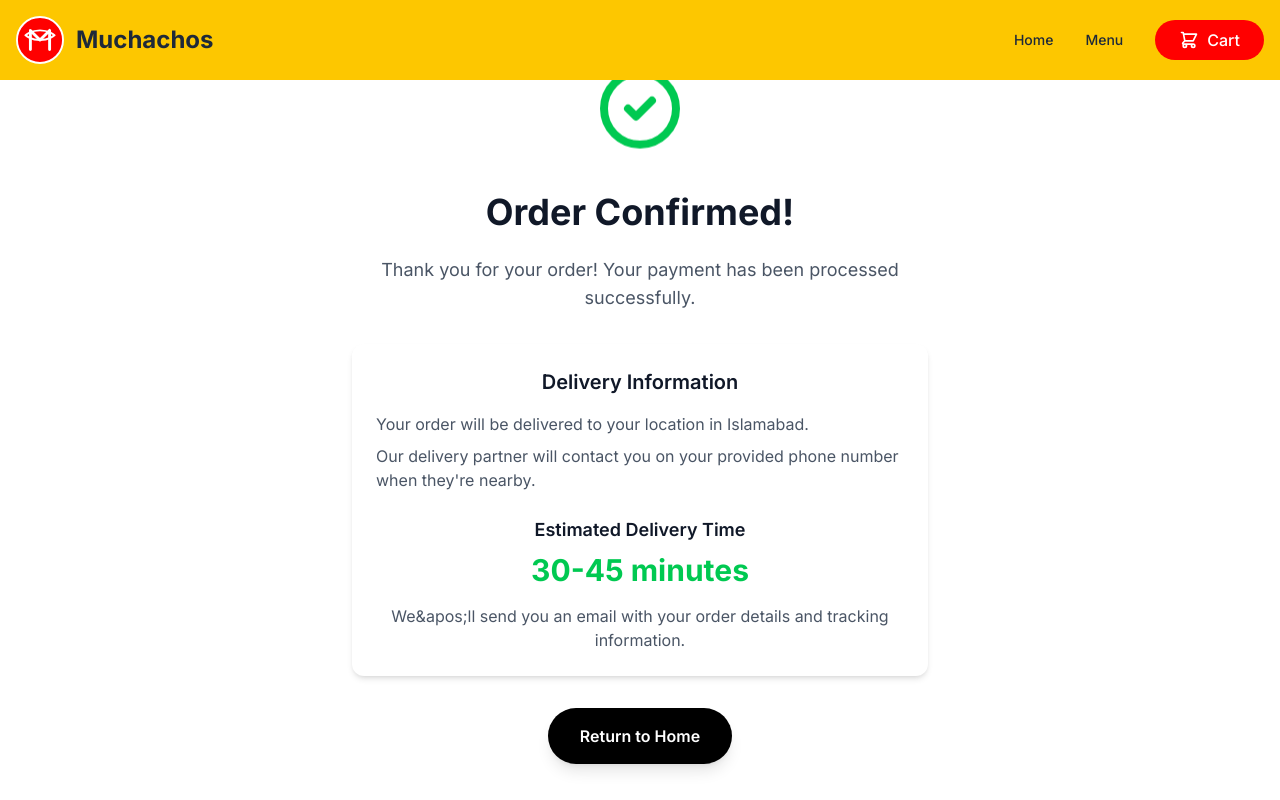
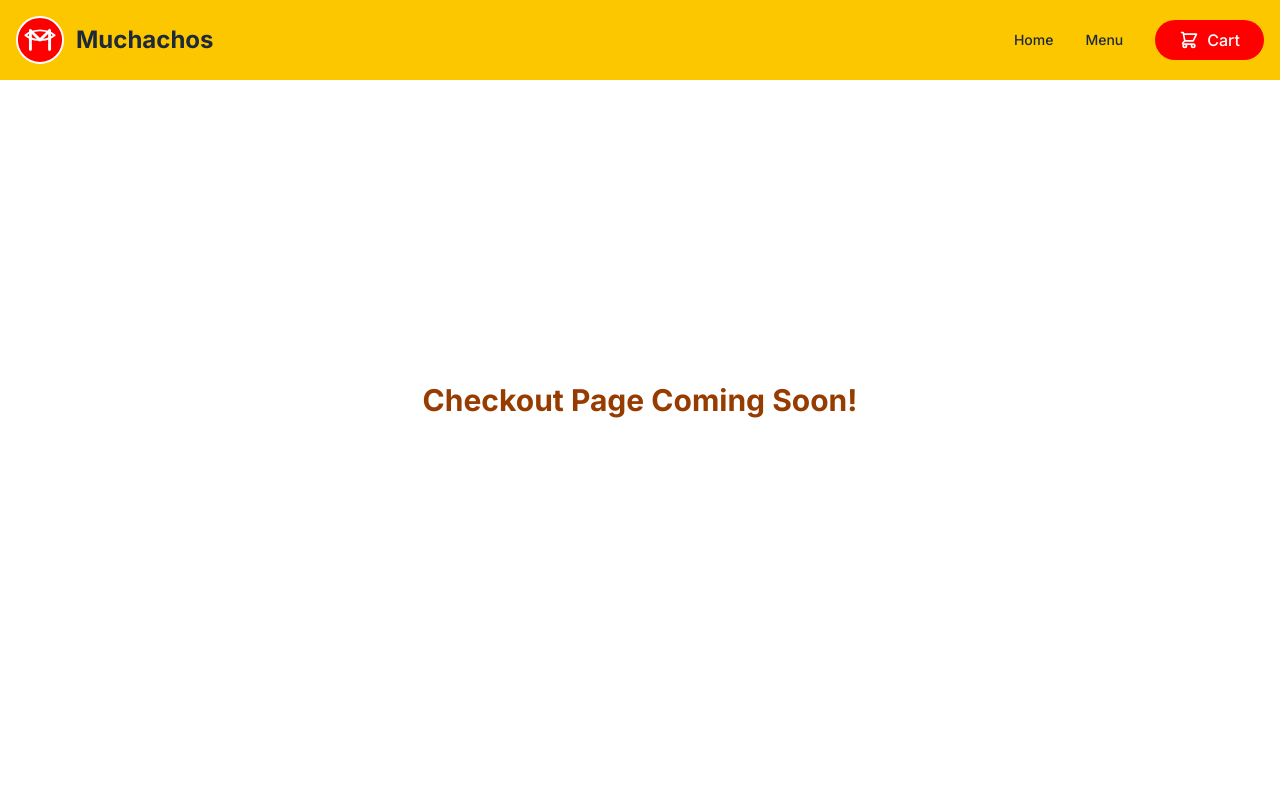
Before and after one commit to hafsabibi195/muchachos-food, a Next.js app: page /checkout in a window 1280 px wide. Before the commit this address had no page. Built offline with nearby package versions, Linux system fonts and the light colour scheme.

Commit message:
fix: replace checkout page with safe static version

```diff
--- a/src/app/checkout/page.tsx
+++ b/src/app/checkout/page.tsx
@@ -1,95 +1,9 @@
-'use client';
-
-import { useEffect, useState } from 'react';
-import { useRouter, useSearchParams } from 'next/navigation';
-import Link from 'next/link';
-import { useCart } from '@/contexts/CartContext';
-
 export default function CheckoutPage() {
-  const router = useRouter();
-  const searchParams = useSearchParams();
-  const { items, clearCart } = useCart();
-  const [isCleared, setIsCleared] = useState(false);
-  const paymentMethod = searchParams.get('method') || 'card';
-
-  useEffect(() => {
-    if (items.length === 0 && !isCleared) {
-      router.push('/cart');
-      return;
-    }
-
-    if (!isCleared && items.length > 0) {
-      const timer = setTimeout(() => {
-        clearCart();
-        setIsCleared(true);
-      }, 2000);
-
-      return () => clearTimeout(timer);
-    }
-  }, [items.length, router, clearCart, isCleared]);
-
   return (
-    <div className="min-h-[calc(100vh-64px)] flex flex-col items-center justify-center px-4 pt-16">
-      <div className="text-center max-w-xl mx-auto">
-        <div className="mb-8 transform transition-all duration-700 animate-bounce">
-          <svg
-            className="w-24 h-24 text-green-500 mx-auto"
-            fill="none"
-            stroke="currentColor"
-            viewBox="0 0 24 24"
-          >
-            <path
-              strokeLinecap="round"
-              strokeLinejoin="round"
-              strokeWidth={2}
-              d="M9 12l2 2 4-4m6 2a9 9 0 11-18 0 9 9 0 0118 0z"
-            />
-          </svg>
-        </div>
-
-        <h1 className="text-4xl font-bold text-gray-900 dark:text-white mb-6">
-          Order Confirmed!
-        </h1>
-
-        <p className="text-lg text-gray-600 dark:text-gray-300 mb-8">
-          {paymentMethod === 'cash'
-            ? 'Thank you for your order! Please have the payment ready when your delicious meal arrives.'
-            : 'Thank you for your order! Your payment has been processed successfully.'}
-        </p>
-
-        <div className="bg-white dark:bg-gray-800 rounded-xl p-6 shadow-md mb-8">
-          <h2 className="text-xl font-semibold text-gray-900 dark:text-white mb-4">
-            Delivery Information
-          </h2>
-          <div className="text-left mb-6">
-            <p className="text-gray-600 dark:text-gray-400 mb-2">
-              Your order will be delivered to your location in Islamabad.
-            </p>
-            <p className="text-gray-600 dark:text-gray-400">
-              Our delivery partner will contact you on your provided phone number when they&apos;re nearby.
-            </p>
-          </div>
-
-          <h3 className="text-lg font-semibold text-gray-900 dark:text-white mb-2">
-            Estimated Delivery Time
-          </h3>
-          <p className="text-3xl font-bold text-green-500 mb-4">
-            30-45 minutes
-          </p>
-          <p className="text-gray-600 dark:text-gray-400">
-            {paymentMethod === 'cash'
-              ? 'Have your cash ready for payment upon delivery.'
-              : 'We&apos;ll send you an email with your order details and tracking information.'}
-          </p>
-        </div>
-
-        <Link
-          href="/"
-          className="inline-block bg-black text-white px-8 py-4 rounded-full font-semibold hover:bg-gray-800 transition-all duration-300 transform hover:scale-105 shadow-lg"
-        >
-          Return to Home
-        </Link>
-      </div>
+    <div className="flex items-center justify-center h-screen text-center">
+      <h1 className="text-3xl font-bold text-amber-800">
+        Checkout Page Coming Soon!
+      </h1>
     </div>
   );
 }
```
